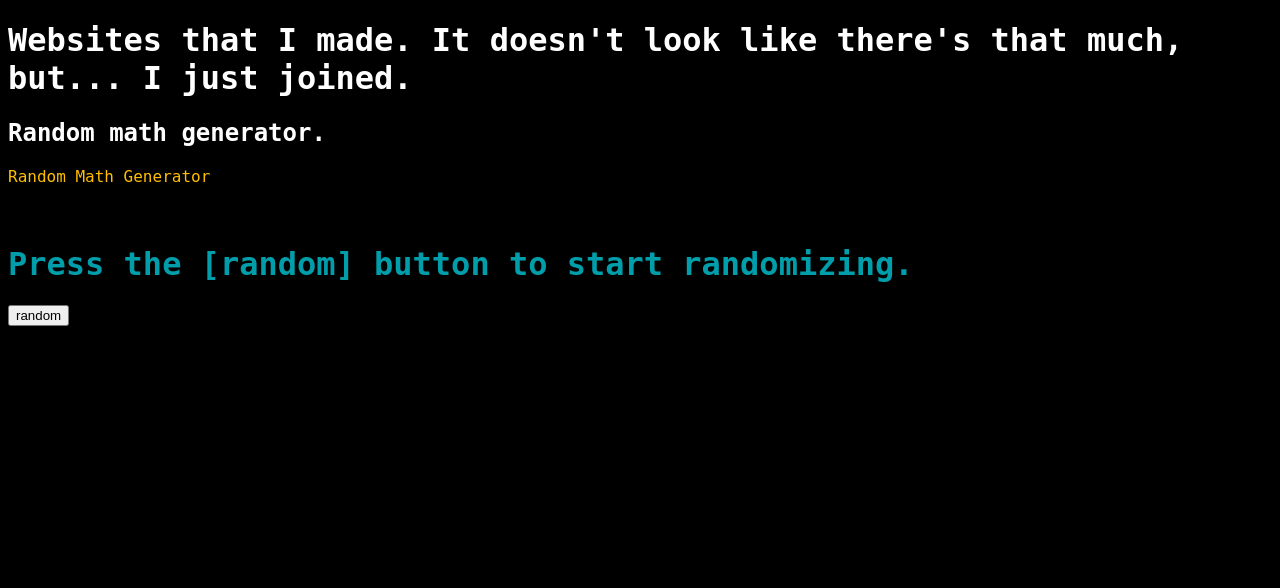
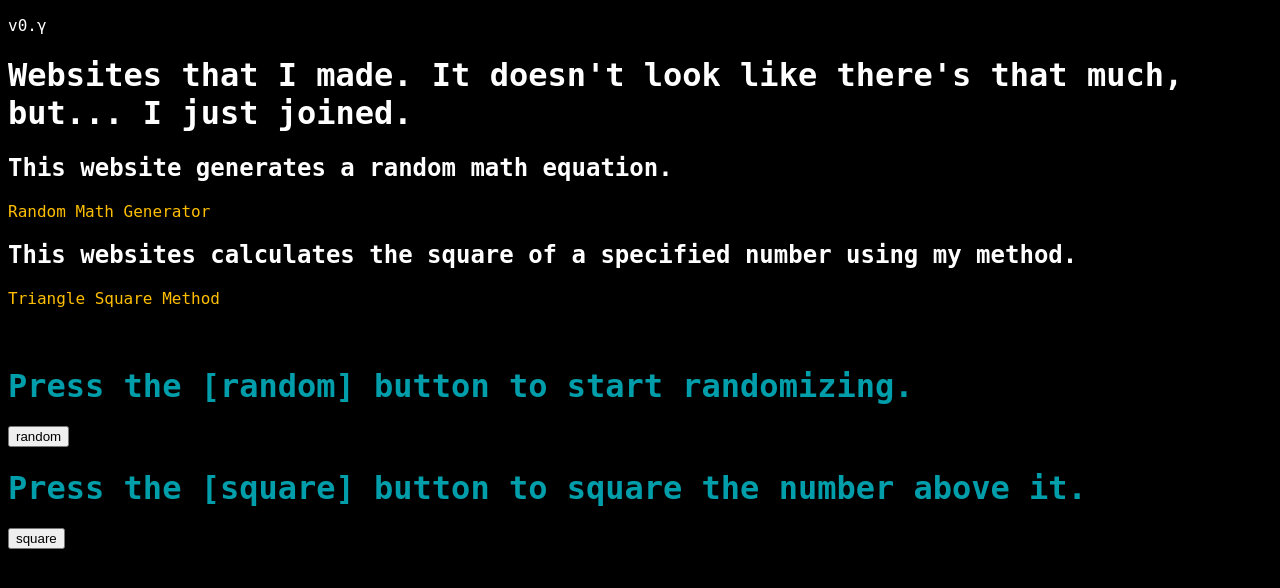
Before and after one commit to ypactl/main, a plain HTML site: page index.html in a window 1280 px wide. Drawn offline with Linux system fonts and the light colour scheme.

Commit message:
Update index.html with new content and styles

```diff
--- a/index.html
+++ b/index.html
@@ -7,7 +7,7 @@
 </head>
 <body>
   <style>
-    #rng {
+    .inter {
       color: #009EAA;
     }
     html {
@@ -23,17 +23,25 @@
       color: #ffbf7f
     }
   </style>
+  <p>v0.γ</p>
   <h1>
     Websites that I made. It doesn't look like there's that much, but... I just joined.
   </h1>
   <h2>
-    Random math generator.
+    This website generates a random math equation.
   </h2>
   <a href="https://ypactl.github.io/random-math" class="link">Random Math Generator</a>
   <br>
+  <h2>
+    This websites calculates the square of a specified number using my method.
+  </h2>
+  <a href="https://ypactl.github.io/triangle-square-method" class="link">Triangle Square Method</a>
   <br>
   <br>
-  <h1 id="rng">Press the [random] button to start randomizing.</h1>
-  <button onclick="document.getElementById('rng').innerHTML = Math.floor(1/Math.random()).toString()">random</button>
+  <br>
+  <h1 id="i1" class="inter">Press the [random] button to start randomizing.</h1>
+  <button onclick="document.getElementById('i1').innerHTML = Math.floor(1/Math.random()).toString()">random</button>
+  <h1 id="i2" class="inter">Press the [square] button to square the number above it.</h1>
+  <button onclick="document.getElementById('i2').innerHTML = Number(document.getElementById('i2').innerHTML)**2">square</button>
 </body>
 </html>
```
